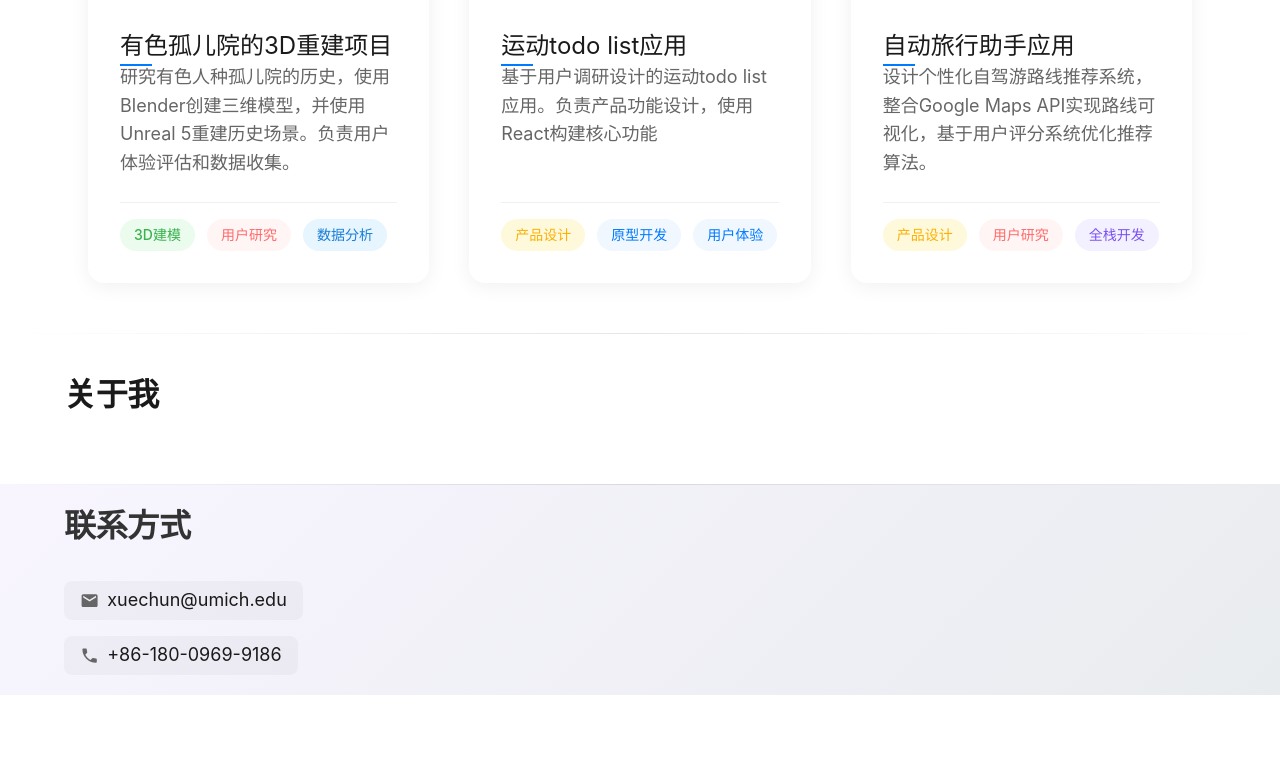
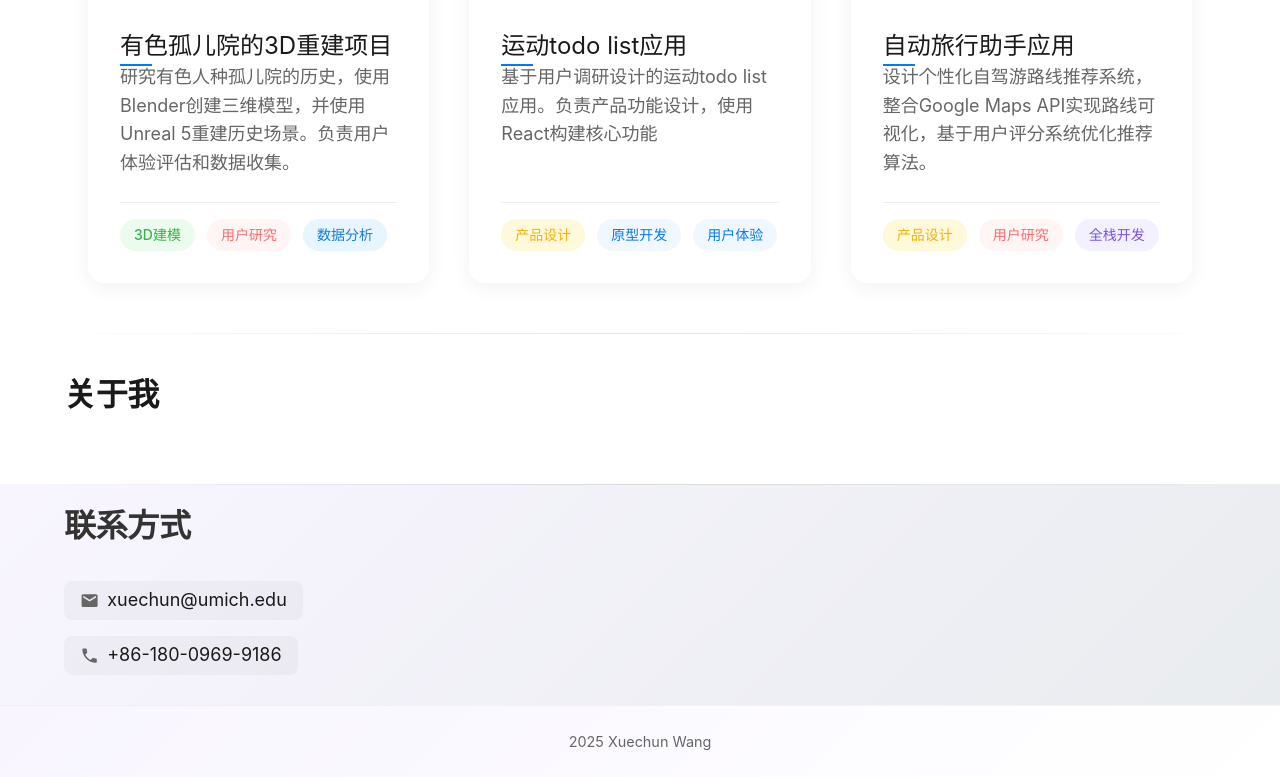
Before and after one commit to Qearl11/myportfolio, a React (Create React App) app: page /#/ in a window 1280 px wide. Shown: the part 1665-2442 px from the top of the page. Before the commit the page ends 2360 px from the top, so only its background shows below. Built offline with nearby package versions, Linux system fonts and the light colour scheme; a web font is replaced by a local one.

Commit message:
Add footer component

```diff
--- a/src/pages/Home.js
+++ b/src/pages/Home.js
@@ -208,7 +208,7 @@ const AboutSection = styled(Section)`
 
 const ContactSection = styled(Section)`
   background: linear-gradient(135deg, #f8f5ff 0%, #e9ecef 100%);
-  padding: 20px 0;
+  padding: 20px 0 30px 0;
 
   &::before {
     content: '';
@@ -378,6 +378,27 @@ const SocialLink = styled.a`
   svg {
     font-size: 1.2rem;
     color: #666;
+  }
+`;
+
+const Footer = styled.footer`
+  background: linear-gradient(135deg, #f8f5ff 0%, #fff 100%);
+  padding: 1.5rem 0;
+  border-top: 1px solid rgba(167, 139, 250, 0.1);
+`;
+
+const FooterContent = styled.div`
+  text-align: center;
+  color: #666;
+  font-size: 0.9rem;
+
+  a {
+    color: #a78bfa;
+    text-decoration: none;
+
+    &:hover {
+      text-decoration: underline;
+    }
   }
 `;
 
@@ -631,13 +652,18 @@ const Home = () => {
               <SocialLink href="tel:18009699186">
                 <Phone /> +86-180-0969-9186
               </SocialLink>
-              {/* <SocialLink href="/resume.pdf" target="_blank" rel="noopener noreferrer">
-                <Description /> 简历
-              </SocialLink> */}
             </SocialLinks>
           </Box>
         </Container>
       </ContactSection>
+
+      <Footer>
+        <Container>
+          <FooterContent>
+            <p> {new Date().getFullYear()} Xuechun Wang</p>
+          </FooterContent>
+        </Container>
+      </Footer>
     </main>
   );
 };
```
